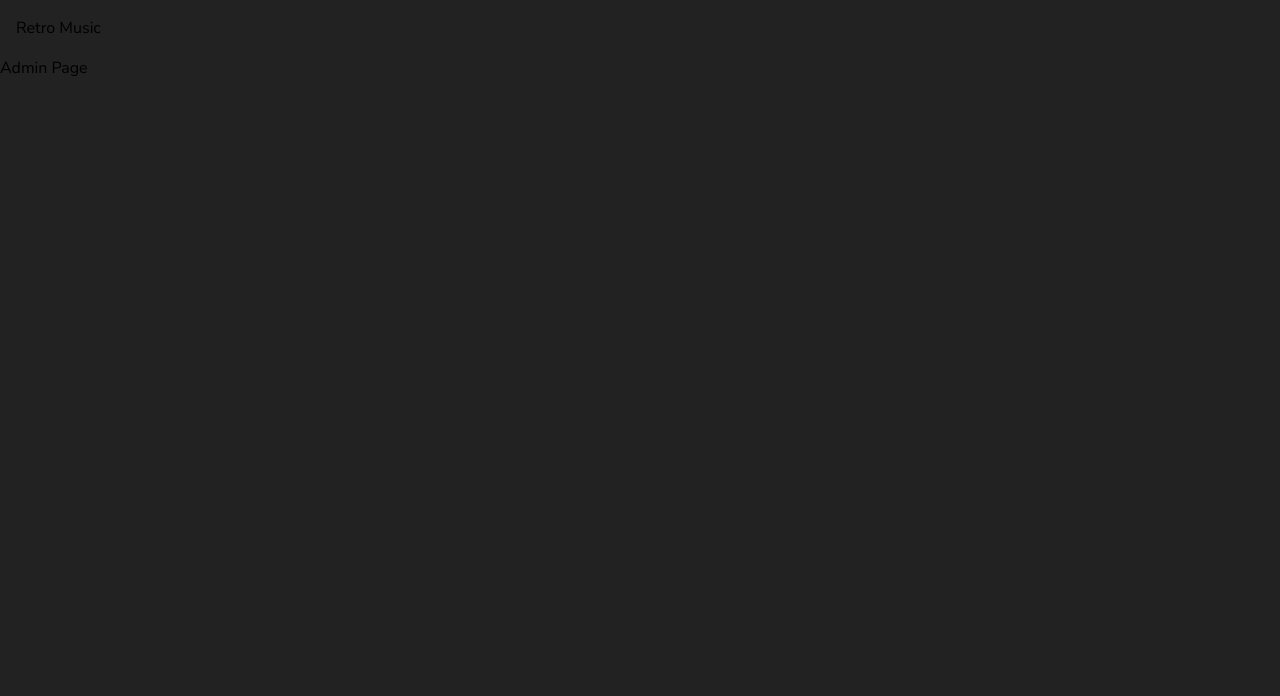
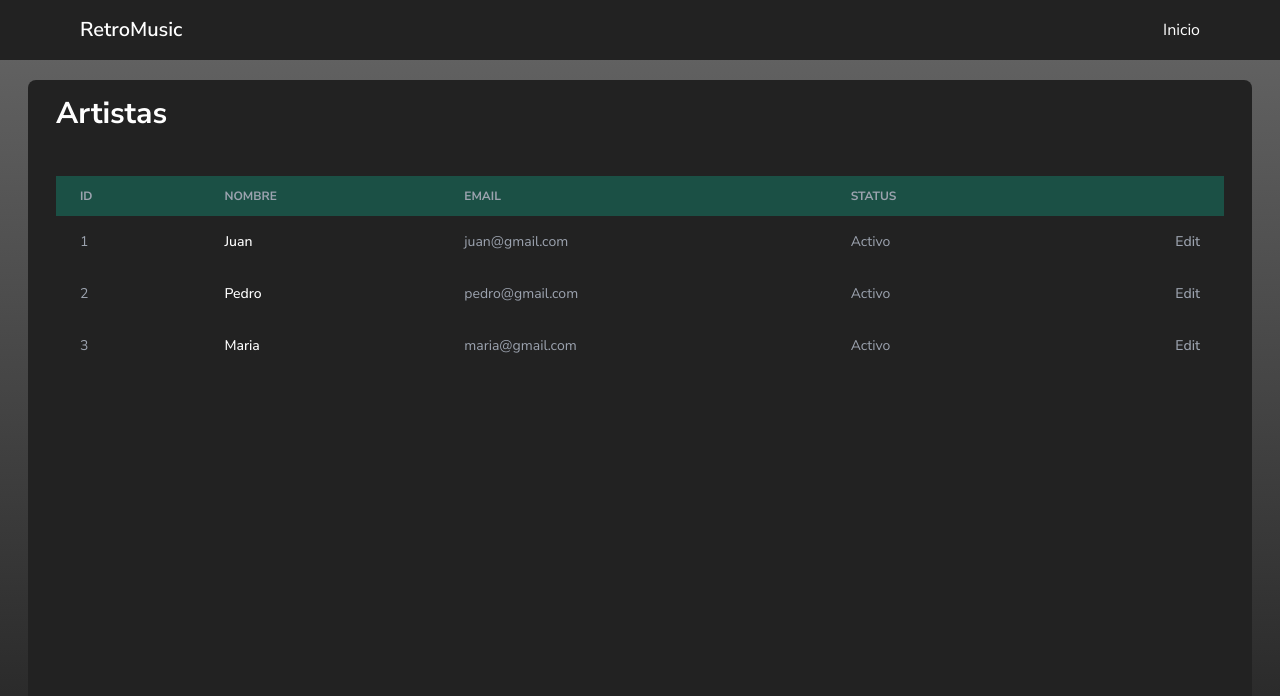
Before and after one commit to alexmaest/AYD2_Proyecto_G2, a Next.js app in the folder frontend/: page /admin in a window 1280 px wide. Shown: the top 696 px of the page. Built offline with nearby package versions, Linux system fonts and the light colour scheme.

Commit message:
add artists chart

```diff
--- a/frontend/src/app/admin/layout.tsx
+++ b/frontend/src/app/admin/layout.tsx
@@ -5,15 +5,22 @@ export default function AdminLayout ({
   children: React.ReactNode
 }) {
   return (
-    <main className='h-screen'>
-      <nav className='fixed w-full top-0 p-4'>
-        <ul>
-          <li>Retro Music</li>
+    <main>
+      <nav className='fixed w-full top-0 px-20 py-4 bg-retro-black'>
+        <ul className='flex items-center justify-between'>
+          <li className='font-semibold'>
+            <div className='flex items-center space-x-4'>
+              <p className='text-white text-xl'>
+                RetroMusic
+              </p>
+            </div>
+          </li>
+          <div className='flex space-x-4'>
+            <li className='text-white'>Inicio</li>
+          </div>
         </ul>
       </nav>
-      <section className='mt-14'>
-        {children}
-      </section>
+      {children}
     </main>
   )
 }
--- a/frontend/src/app/admin/page.tsx
+++ b/frontend/src/app/admin/page.tsx
@@ -1,7 +1,61 @@
+const columns = [
+  { name: 'Id', uid: 'id' },
+  { name: 'Nombre', uid: 'nombre' },
+  { name: 'Email', uid: 'email' },
+  { name: 'Status', uid: 'status' }
+]
+
+const data = [
+  { id: 1, nombre: 'Juan', email: 'juan@gmail.com', status: 'Activo' },
+  { id: 2, nombre: 'Pedro', email: 'pedro@gmail.com', status: 'Activo' },
+  { id: 3, nombre: 'Maria', email: 'maria@gmail.com', status: 'Activo' }
+]
+
 export default function AdminPage () {
   return (
-    <div>
-      <h1>Admin Page</h1>
+    <div className='bg-gradient-to-b from-retro-black-500 flex flex-1 h-screen'>
+      <section className='m-7 mt-20 rounded-lg bg-retro-black w-full'>
+        <h1 className='my-4 mx-7 font-bold text-3xl text-white'>Artistas</h1>
+
+        <div className='relative overflow-x-auto max-h-full p-7'>
+          <table className='w-full text-sm text-left text-gray-400'>
+            <thead className='text-xs uppercase bg-retro-green text-gray-400'>
+              <tr>
+                {columns.map(column => (
+                  <th key={column.uid} scope='col' className='px-6 py-3'>
+                    {column.name}
+                  </th>
+                ))}
+                <th scope='col' className='px-6 py-3'>
+                  <span className='sr-only'>Actions</span>
+                </th>
+              </tr>
+            </thead>
+            <tbody>
+              {data.map(user => (
+                <tr key={user.id}>
+                  <td className='px-6 py-4'>
+                    {user.id}
+                  </td>
+                  <th scope='row' className='px-6 py-4 font-medium whitespace-nowrap text-white'>
+                    {user.nombre}
+                  </th>
+                  <td className='px-6 py-4'>
+                    {user.email}
+                  </td>
+                  <td className='px-6 py-4'>
+                    {user.status}
+                  </td>
+                  <td className='px-6 py-4 text-right'>
+                    <a href='#' className='font-medium'>Edit</a>
+                  </td>
+                </tr>
+              ))}
+            </tbody>
+          </table>
+        </div>
+
+      </section>
     </div>
   )
 }
```
